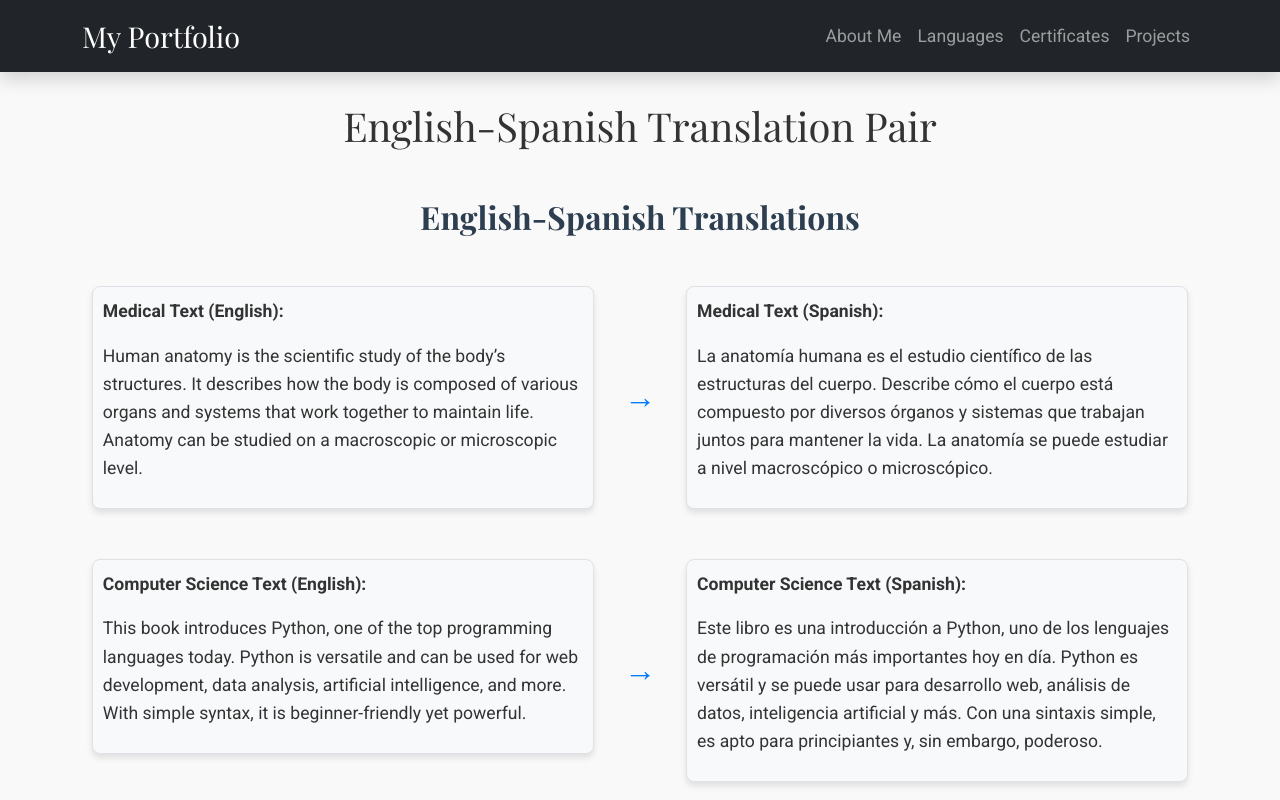
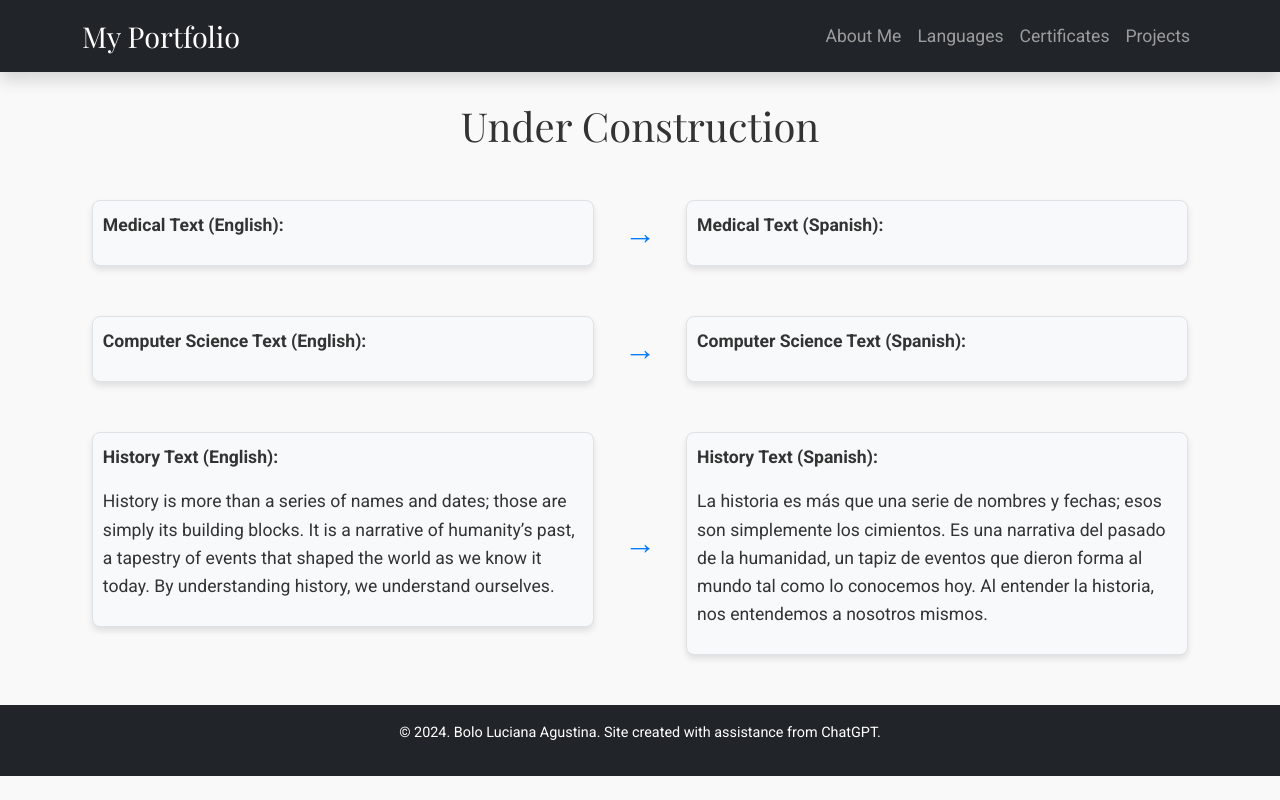
Before and after one commit to AgustinaBolo/AgustinaBolo.github.io, a plain HTML site: page german-spanish.html in a window 1280 px wide. Shown: the top 800 px of the page. Drawn offline with nearby package versions, Linux system fonts and the light colour scheme.

Commit message:
Update german-spanish.html

```diff
--- a/german-spanish.html
+++ b/german-spanish.html
@@ -103,24 +103,22 @@
 
     <!-- Page Content -->
     <div class="container">
-        <h1>English-Spanish Translation Pair</h1>
+        <h1>Under Construction</h1>
 
         <!-- English-Spanish Translations -->
         <section id="english-spanish" class="my-5">
-            <h2>English-Spanish Translations</h2>
+            <h2></h2>
 
             <!-- Parallel Text 1 -->
             <div class="parallel-text">
                 <div class="original-text">
                     <p><strong>Medical Text (English):</strong></p>
-                    <p>Human anatomy is the scientific study of the body’s structures. It describes how the body is composed of various organs and systems that work together to maintain life. Anatomy can be studied on a macroscopic or microscopic level.</p>
                 </div>
 
                 <div class="arrow">→</div>
 
                 <div class="translated-text">
                     <p><strong>Medical Text (Spanish):</strong></p>
-                    <p>La anatomía humana es el estudio científico de las estructuras del cuerpo. Describe cómo el cuerpo está compuesto por diversos órganos y sistemas que trabajan juntos para mantener la vida. La anatomía se puede estudiar a nivel macroscópico o microscópico.</p>
                 </div>
             </div>
 
@@ -128,14 +126,12 @@
             <div class="parallel-text">
                 <div class="original-text">
                     <p><strong>Computer Science Text (English):</strong></p>
-                    <p>This book introduces Python, one of the top programming languages today. Python is versatile and can be used for web development, data analysis, artificial intelligence, and more. With simple syntax, it is beginner-friendly yet powerful.</p>
                 </div>
 
                 <div class="arrow">→</div>
 
                 <div class="translated-text">
                     <p><strong>Computer Science Text (Spanish):</strong></p>
-                    <p>Este libro es una introducción a Python, uno de los lenguajes de programación más importantes hoy en día. Python es versátil y se puede usar para desarrollo web, análisis de datos, inteligencia artificial y más. Con una sintaxis simple, es apto para principiantes y, sin embargo, poderoso.</p>
                 </div>
             </div>
 
```
